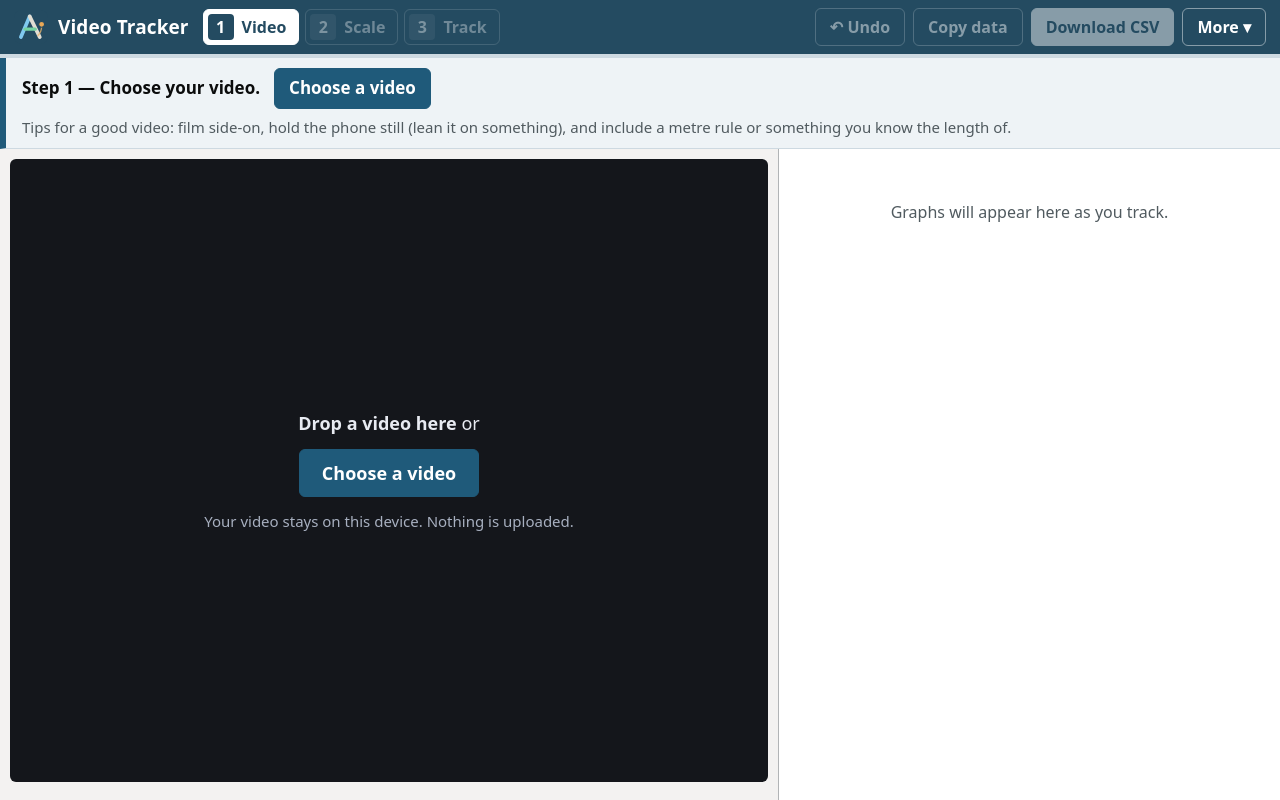
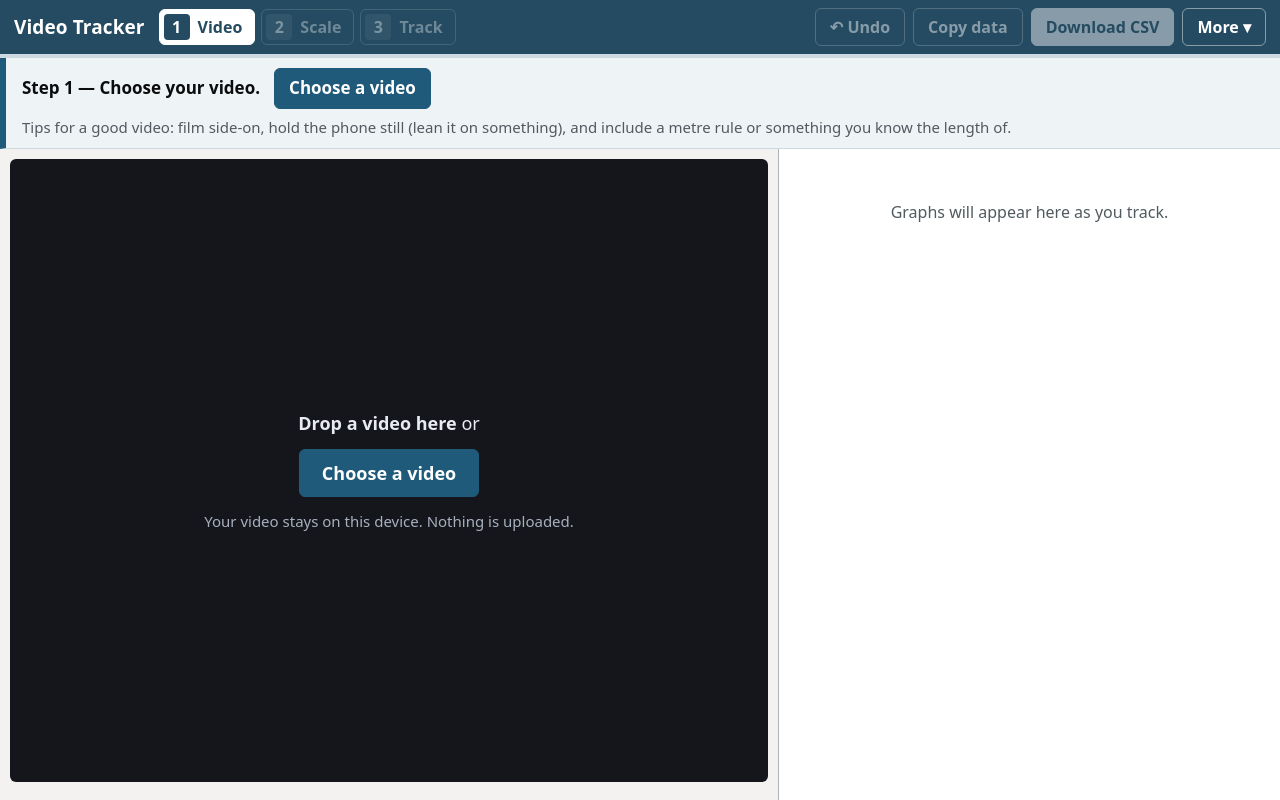
Before and after one commit to awm11/video-tracker, a React (Vite) app: page / in a window 1280 px wide. Built offline with nearby package versions, Linux system fonts and the light colour scheme.

Commit message:
Remove awm Physics branding (logo and link) from the top bar
Co-Authored-By: Claude Sonnet 5.5 <noreply@anthropic.com>
Claude-Session: https://claude.ai/code/session_01W1rNssbjZxEFNUjNqQuU78

```diff
--- a/src/Branding.css
+++ /dev/null
@@ -1,26 +0,0 @@
-/* awm Physics branding: home logo in the top bar */
-.awm-logo-link {
-  display: inline-block;
-  flex: none;
-  line-height: 0;
-  border-radius: 8px;
-  opacity: 0.9;
-  transition: opacity 0.15s ease, transform 0.2s ease;
-}
-.awm-logo-link:hover,
-.awm-logo-link:focus-visible {
-  opacity: 1;
-  transform: rotate(8deg);
-}
-.awm-logo-link img {
-  width: 34px;
-  height: 34px;
-  display: block;
-}
-
-/* Logo leads the app name in the top bar */
-.brand.has-logo {
-  display: flex;
-  align-items: center;
-  gap: 10px;
-}
--- a/src/Branding.jsx
+++ /dev/null
@@ -1,19 +0,0 @@
-import './Branding.css'
-
-const SITE_HOME = '/'
-const LOGO_SRC = `${import.meta.env.BASE_URL}favicon.svg`
-
-export function BrandLogo({ className = '' }) {
-  return (
-    <a
-      className={`awm-logo-link ${className}`.trim()}
-      href={SITE_HOME}
-      target="_blank"
-      rel="noopener noreferrer"
-      aria-label="More simulations at alexmoorephysics.com"
-      title="More simulations"
-    >
-      <img src={LOGO_SRC} alt="" />
-    </a>
-  )
-}
--- a/src/components/TopBar.jsx
+++ b/src/components/TopBar.jsx
@@ -1,4 +1,3 @@
-import { BrandLogo } from '../Branding.jsx';
 import { useEffect, useRef } from 'react';
 
 const STEPS = [[1, 'Video'], [2, 'Scale'], [3, 'Track']];
@@ -15,7 +14,7 @@ export default function TopBar({ step, loaded, onStep, onUndo, onRedo, onCopy, o
 
   return (
     <header className="top">
-      <div className="brand has-logo"><BrandLogo />Video Tracker</div>
+      <div className="brand">Video Tracker</div>
       <nav className="steps" aria-label="Steps">
         {STEPS.map(([n, name]) => (
           <button key={n} className={step === n ? 'on' : ''} disabled={!loaded && n > 1} onClick={() => onStep(n)}>
```
